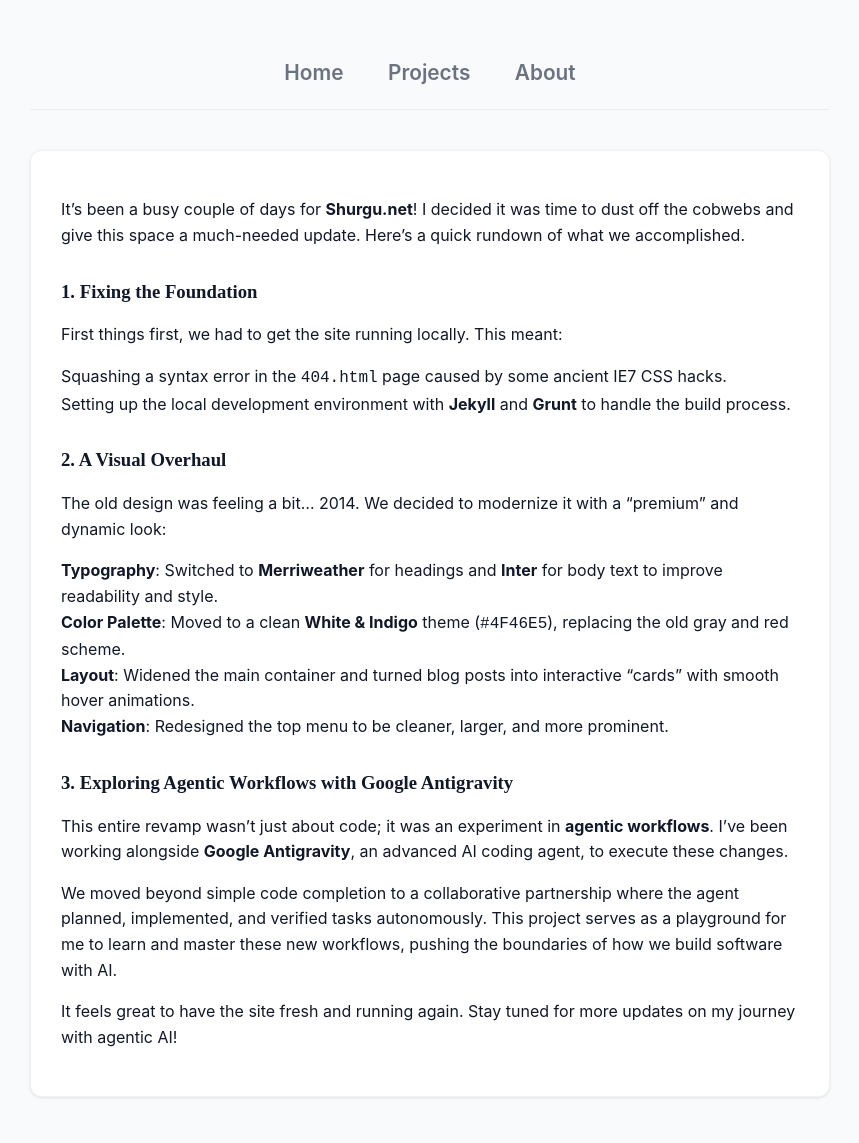
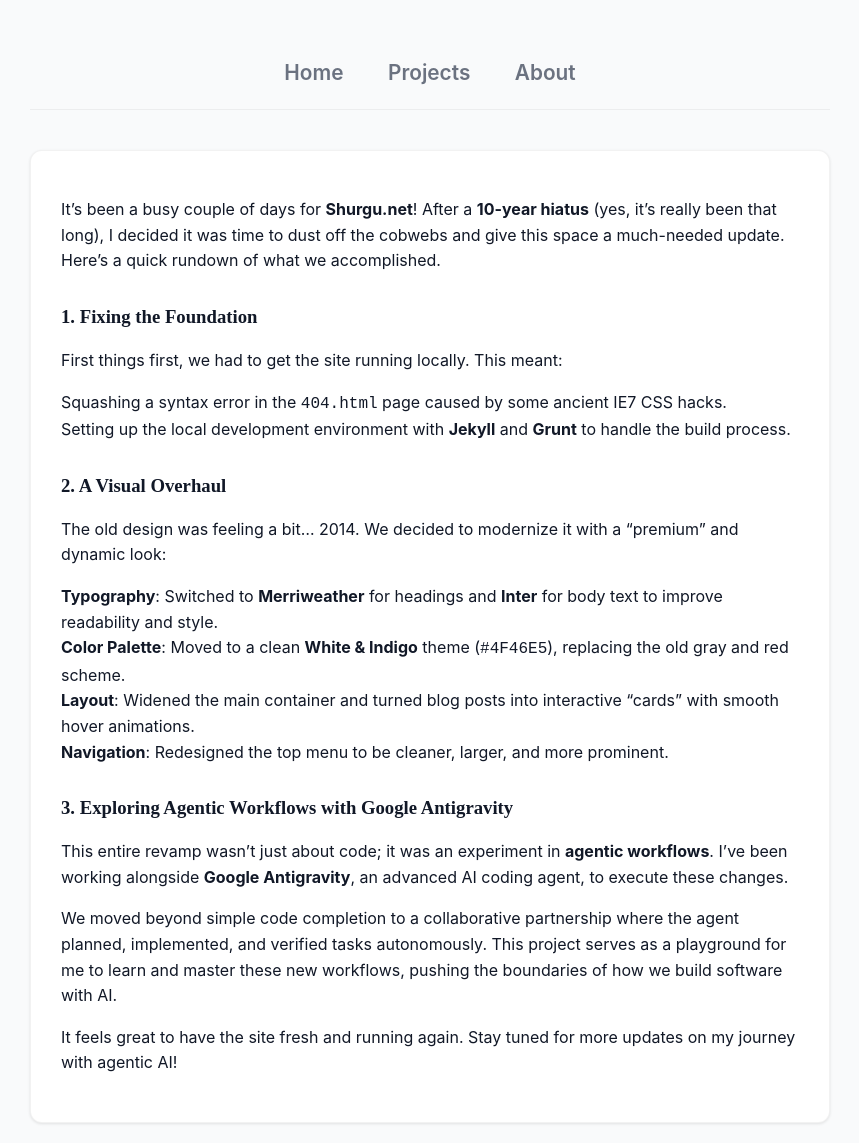
Before and after one commit to Shurgu/shurgu.github.io, a Jekyll site: the page built from _posts/2025-11-23-revamping-shurgu-net.md, in a window 1280 px wide. Shown: the whole page, without its empty margins (210-1069 px from the left). Built offline with Jekyll 4.4.1, drawn with Linux system fonts in a browser that asks for light colours; nearby versions of some CDN libraries; some web fonts are replaced; before the commit the page ends 1117 px from its top, so only the background shows below that.

Commit message:
10 year hiatus

```diff
--- a/_posts/2025-11-23-revamping-shurgu-net.md
+++ b/_posts/2025-11-23-revamping-shurgu-net.md
@@ -5,7 +5,7 @@
 tags: [jekyll, design, refactoring]
 ---
 
-It's been a busy couple of days for **Shurgu.net**! I decided it was time to dust off the cobwebs and give this space a much-needed update. Here's a quick rundown of what we accomplished.
+It's been a busy couple of days for **Shurgu.net**! After a **10-year hiatus** (yes, it's really been that long), I decided it was time to dust off the cobwebs and give this space a much-needed update. Here's a quick rundown of what we accomplished.
 
 ### 1. Fixing the Foundation
 First things first, we had to get the site running locally. This meant:
```
